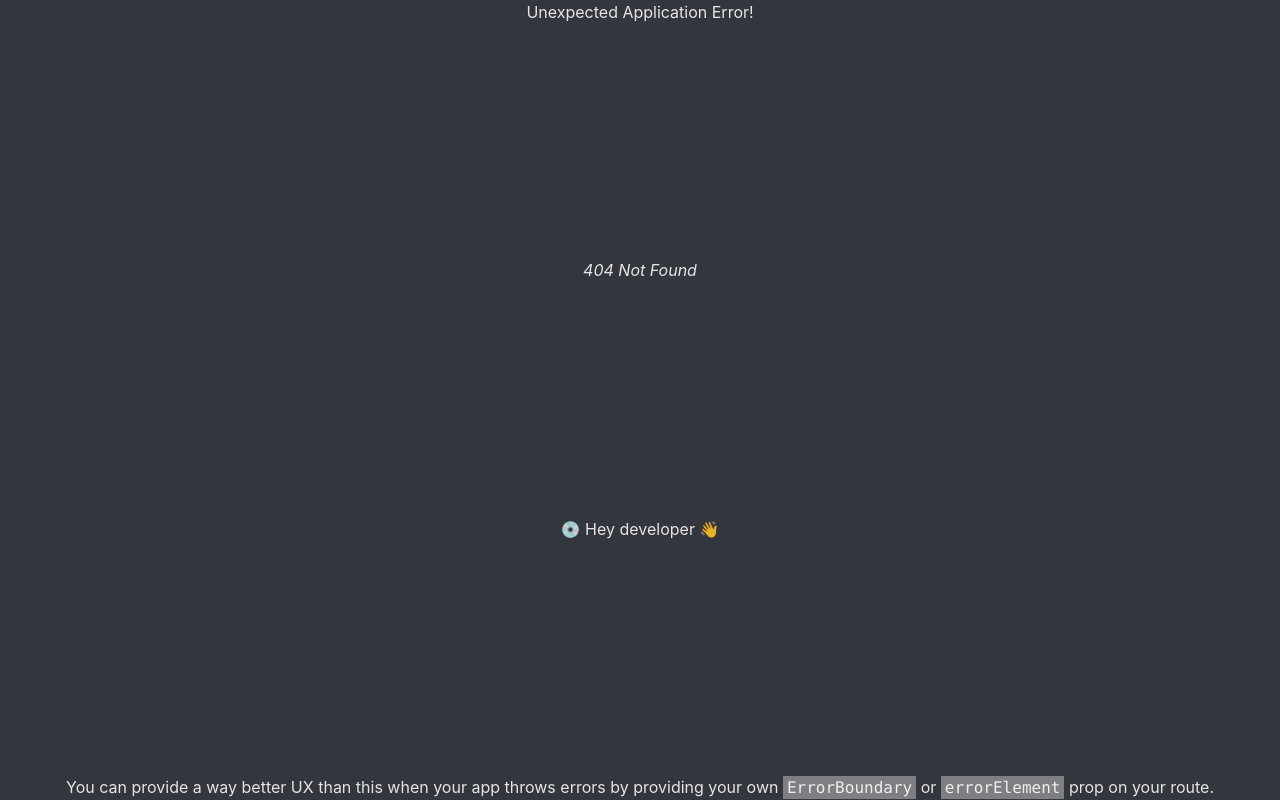
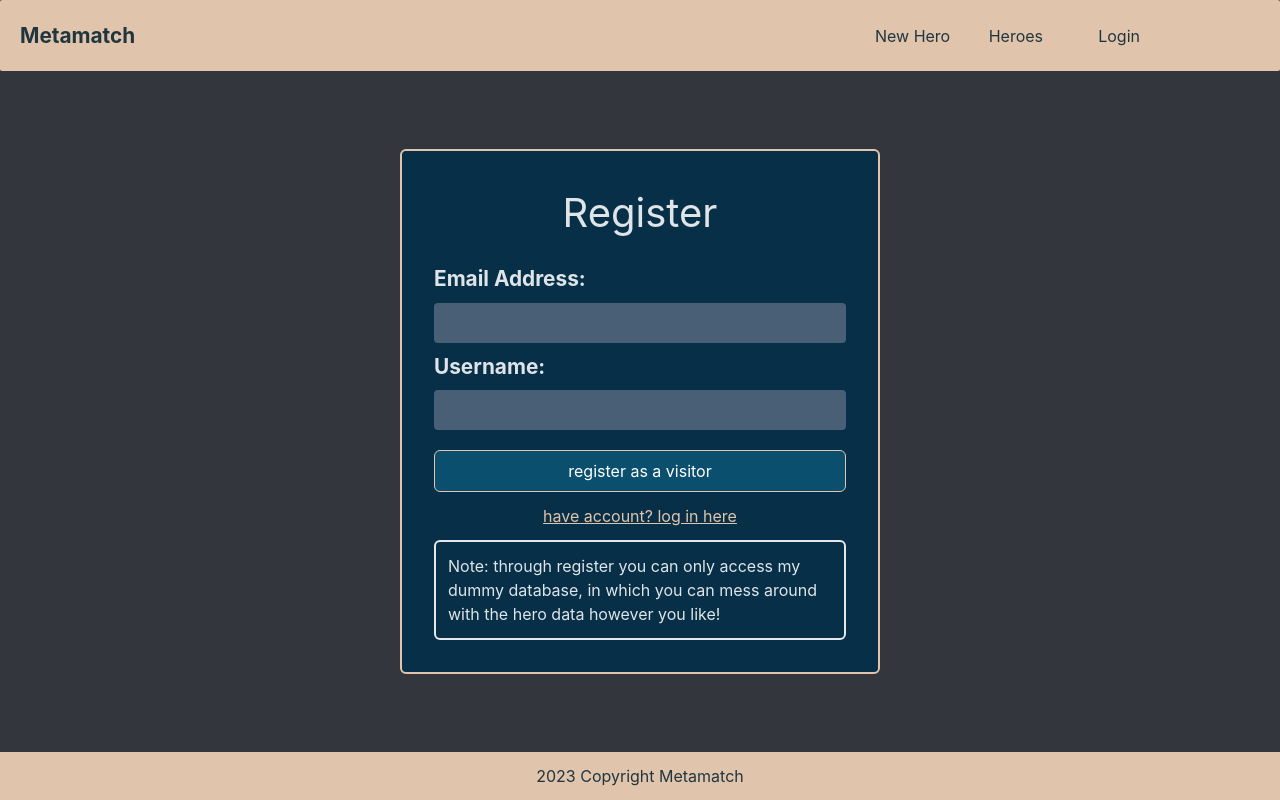
Before and after one commit to Garnetuwu/metamatch-portal, a React (Vite) app: page /register in a window 1280 px wide. Before the commit this address had no page. Built offline with nearby package versions, Linux system fonts and the light colour scheme.

Commit message:
add register function for visiting dummy data

```diff
--- a/src/api/auth.js
+++ b/src/api/auth.js
@@ -3,6 +3,13 @@ import axios from "axios";
 export const loginUser = async (email) => {
   console.log(email);
   await axios.post(`${import.meta.env.VITE_SERVER_URL}/login`, { email });
+};
+
+export const registerUser = async (email, username) => {
+  await axios.post(`${import.meta.env.VITE_SERVER_URL}/register`, {
+    email,
+    username,
+  });
 };
 
 export const authUser = async (token) => {
--- a/src/hooks/useAuthRequests.js
+++ b/src/hooks/useAuthRequests.js
@@ -1,11 +1,14 @@
 import { useMutation } from "@tanstack/react-query";
-import { authUser, loginUser } from "../api/auth";
+import { authUser, loginUser, registerUser } from "../api/auth";
 
 const useAuthRequests = () => {
   const login = useMutation((email) => loginUser(email));
+  const register = useMutation((data) =>
+    registerUser(data.email, data.username)
+  );
   const authenticate = useMutation((token) => authUser(token));
 
-  return { login, authenticate };
+  return { login, authenticate, register };
 };
 
 export default useAuthRequests;
--- a/src/router.jsx
+++ b/src/router.jsx
@@ -2,6 +2,7 @@ import { createBrowserRouter, Outlet, Link, Navigate } from "react-router-dom";
 
 import AuthContextProvider from "./store/auth-context";
 import Login from "./routes/Login";
+import Register from "./routes/Register";
 import Verify from "./routes/Verify";
 import NewHero from "./routes/NewHero";
 import Heroes from "./routes/Heroes";
@@ -47,6 +48,7 @@ const router = createBrowserRouter([
         element: <Verify />,
       },
       { path: "/login", element: <Login /> },
+      { path: "/register", element: <Register /> },
       {
         element: <AuthWrapper />,
         children: [
--- a/src/routes/Login.jsx
+++ b/src/routes/Login.jsx
@@ -1,4 +1,4 @@
-import { useRef } from "react";
+import { useEffect, useRef } from "react";
 
 import Card from "../components/UI/Card";
 import Input from "../components/UI/Input";
@@ -8,22 +8,31 @@ import useCountdown from "../hooks/useCountdown";
 import useAuthRequests from "../hooks/useAuthRequests";
 import { useAuth } from "../store/auth-context";
 import DisplayWrapper from "../components/display/DisplayWrapper";
+import Label from "../components/UI/Label";
+import { useLocation, useNavigate } from "react-router-dom";
 
 const Login = () => {
   const { login } = useAuthRequests();
   const { loggedIn } = useAuth();
-
   const emailRef = useRef();
+  const navigate = useNavigate();
+  const location = useLocation();
+  const { isSuccess, isError, error, isLoading } = login;
   const {
     triggerTimerState: sentEmail,
     setTriggerTimerState: setSentEmail,
     timeRemaining,
   } = useCountdown(5);
 
+  useEffect(() => {
+    if (isSuccess) {
+      setSentEmail(true);
+    }
+  }, [isSuccess, setSentEmail]);
+
   const formSubmitHandler = (event) => {
     event.preventDefault();
     login.mutate(emailRef.current.value);
-    setSentEmail(true);
   };
 
   return (
@@ -31,18 +40,20 @@ const Login = () => {
       {loggedIn && <p> You are already logged in</p>}
       {!loggedIn && (
         <Card className="border-[2px] border-sand w-[30rem]">
-          <p className="text-[2.5rem] text-center p-5"> Login </p>
+          {location.state && location.state.newUser && (
+            <p className="text-center font-light italic  text-sand">
+              Succesfully registered! Log in here.
+            </p>
+          )}
+          <p className="text-[2.5rem] text-center pb-5">Login</p>
           <form
             action="/"
             onSubmit={formSubmitHandler}
             className="px-5 pb-5 grid grid-col-[auto,1fr]"
           >
-            <label
-              htmlFor="email"
-              className="pr-5 font-bold whitespace-nowrap text-md"
-            >
+            <Label htmlFor="email" className="pr-5 font-bold">
               Email Address:
-            </label>
+            </Label>
             <Input
               type="email"
               id="email"
@@ -50,14 +61,22 @@ const Login = () => {
               required
               ref={emailRef}
             />
-            <p className=" text-dirty-pink text-[1.1rem] text-semibold whitespace-pre-wrap">
-              {login.isSuccess &&
-                "*Please check your email to complete logging in"}
-              {login.isError &&
-                `*Something went wrong, please try again later *${login.error.message}`}
-            </p>
+
+            {isSuccess && (
+              <p className="text-light-blue text-[1.1rem] text-semibold whitespace-pre-wrap">
+                *Please check your email to complete logging in{" "}
+              </p>
+            )}
+
+            {isError && (
+              <p>
+                {error.response.data
+                  ? error.response.data
+                  : "*Something went wrong, please try again later *"}
+              </p>
+            )}
             <Button
-              disabled={login.isLoading || sentEmail}
+              disabled={isLoading || sentEmail}
               className="border-[1px] border-sand disabled:bg-onyx my-3 py-2"
               type="submit"
             >
@@ -67,6 +86,14 @@ const Login = () => {
                 `resend email in ${timeRemaining}s`}
               {!sentEmail && timeRemaining === 0 && "resend email now"}
             </Button>
+            <div
+              className="underline text-center hover:cursor-pointer text-sand"
+              onClick={() => {
+                navigate("/register");
+              }}
+            >
+              register as a visitor
+            </div>
           </form>
         </Card>
       )}
--- /dev/null
+++ b/src/routes/Register.jsx
@@ -0,0 +1,99 @@
+import DisplayWrapper from "../components/display/DisplayWrapper";
+import Card from "../components/UI/Card";
+import Button from "../components/UI/Button";
+import Label from "../components/UI/Label";
+import Input from "../components/UI/Input";
+
+import useAuthRequests from "../hooks/useAuthRequests";
+import { useAuth } from "../store/auth-context";
+import { Link, useNavigate } from "react-router-dom";
+import { useEffect, useRef } from "react";
+
+const Register = () => {
+  const { loggedIn } = useAuth();
+  const { register } = useAuthRequests();
+  const { isSuccess, isError, error, isLoading } = register;
+  const navigate = useNavigate();
+  const emailRef = useRef();
+  const usernameRef = useRef();
+
+  const formSubmitHandler = (event) => {
+    event.preventDefault();
+    register.mutate({
+      email: emailRef.current.value,
+      username: usernameRef.current.value,
+    });
+  };
+
+  useEffect(() => {
+    if (isSuccess) {
+      navigate("/login", { state: { newUser: true } });
+    }
+  }, [isSuccess, navigate]);
+
+  return (
+    <DisplayWrapper>
+      {loggedIn && <p> You are already logged in</p>}
+      {!loggedIn && (
+        <Card className="border-[2px] border-sand w-[30rem]">
+          <p className="text-[2.5rem] text-center p-5">Register</p>
+          <form
+            action="/"
+            onSubmit={formSubmitHandler}
+            className="px-5 pb-5 grid grid-col-[auto,1fr]"
+          >
+            <Label htmlFor="email" className="pr-5 font-bold">
+              Email Address:
+            </Label>
+            <Input
+              type="email"
+              id="email"
+              pattern="\S*"
+              required
+              ref={emailRef}
+            />
+
+            <Label htmlFor="username" className="pr-5 font-bold">
+              Username:
+            </Label>
+            <Input type="text" id="username" required ref={usernameRef} />
+
+            {isSuccess && (
+              <div>
+                Success, <Link to="/login">log in here</Link>
+              </div>
+            )}
+
+            {isError && (
+              <p className=" text-dirty-pink text-[1.1rem] text-semibold whitespace-pre-wrap">
+                {error.response.data
+                  ? error.response.data
+                  : "*Something went wrong, please try again later*"}
+              </p>
+            )}
+
+            <Button
+              disabled={register.isLoading}
+              className="border-[1px] border-sand disabled:bg-onyx my-3 py-2"
+              type="submit"
+            >
+              register as a visitor
+            </Button>
+            <div
+              className="underline text-center hover:cursor-pointer text-sand"
+              onClick={() => navigate("/login")}
+            >
+              have account? log in here
+            </div>
+            <div className="border-2 rounded-md p-3 mt-3">
+              Note: through register you can only access my dummy database, in
+              which you can mess around with the hero data however you like!
+            </div>
+          </form>
+        </Card>
+      )}
+    </DisplayWrapper>
+  );
+};
+
+export default Register;
--- a/src/utils/transformGoogleImage.js
+++ b/src/utils/transformGoogleImage.js
@@ -1,5 +1,5 @@
 const transformGoogleImage = (url) => {
-  if (!url.includes("view?usp=share_link")) {
+  if (!url.includes("view?usp=")) {
     return url;
   }
   const id = url.split("/")[5];
```
